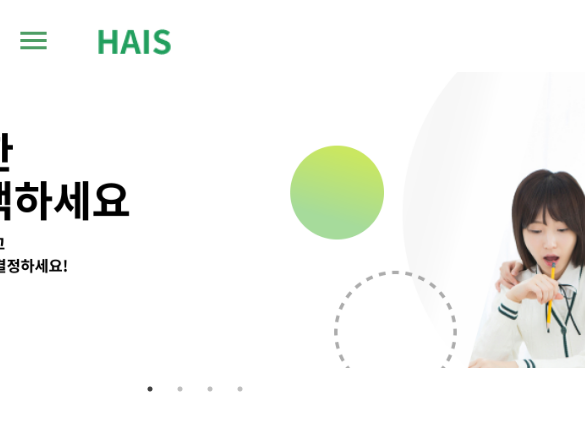
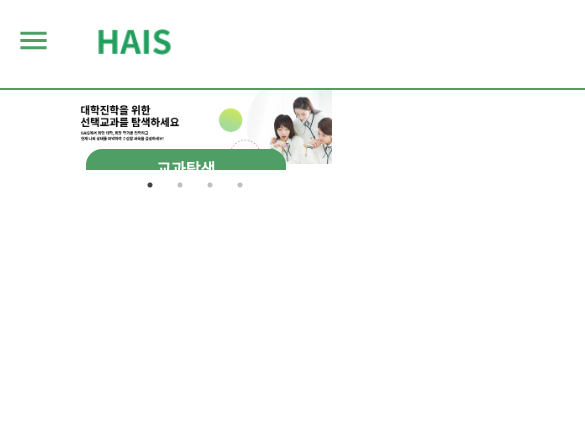
Before and after one commit to jon78a/hais-react, a React (Create React App) app: page / in a window 390 px wide. Shown: the top 430 px of the page, 585 px wide, since content can reach past the window. Built offline with nearby package versions, Linux system fonts and the light colour scheme; no server answers.

Commit message:
feature/35

```diff
--- a/src/pages/Home.tsx
+++ b/src/pages/Home.tsx
@@ -6,6 +6,7 @@ import "slick-carousel/slick/slick.css";
 import "slick-carousel/slick/slick-theme.css";
 import TextField from "@mui/material/TextField";
 import Autocomplete, { createFilterOptions } from "@mui/material/Autocomplete";
+import useMediaQuery from '@mui/material/useMediaQuery';
 
 export const Carousel = () => {
   const settings = {
@@ -15,13 +16,16 @@ export const Carousel = () => {
     slidesToShow: 1,
     slidesToScroll: 1,
   };
+
+  const matchesDesktopXl = useMediaQuery('(min-width: 900px)');
+
   return (
-    <div className="w-[70%] min-w-[1099px]">
+    <div className={`w-[70%]` } >
       <Slider {...settings}>
         <div className="relative">
           <img src="/Hais_Banner1.png" alt="banner1" />
           <Link to="/subject/search">
-            <button className="z-50 p-3 absolute text-white bg-[#4E9E65] font-bold left-[10%] top-[80%] rounded-2xl">
+            <button className="z-50 p-2 absolute text-white bg-[#4E9E65] font-black left-[10%] top-[80%] w-[200px] rounded-2xl ">
               <p>교과탐색</p>
             </button>
           </Link>
@@ -83,8 +87,21 @@ export function FreeSoloCreateOption() {
         }
         return option.univName;
       }}
+      sx={{
+        width: "150px", // 초기 크기
+        maxHeight: "25px",
+
+        '@media (min-width: 768px)': {
+          width: "240px", // 화면 너비가 768px 이상일 때 크기 조정
+          maxHeight: "40px",
+        },
+        '@media (min-width: 1024px)': {
+          width: "300px",
+          maxHeight: "50px", // 화면 너비가 1024px 이상일 때 크기 조정
+        },
+
+      }}
       renderOption={(props, option) => <li {...props}>{option.univName}</li>}
-      sx={{ width: 300 }}
       freeSolo
       renderInput={(params) => <TextField {...params} label="대학검색" />}
     />
--- a/src/view/container/BaseContainer.tsx
+++ b/src/view/container/BaseContainer.tsx
@@ -53,6 +53,7 @@ export const BaseContainer = ({
         window.location.replace(routes.home.path);
       },
     }}>
+
       <TopNavBarXl />
       <TopNavBarSm />
       {children}
@@ -61,10 +62,10 @@ export const BaseContainer = ({
 }
 
 export function TopNavBarXl(){
-  const matchesDesktopXl = useMediaQuery('(min-width: 1100px)'); //matchesDesktopXl에 최소 너비 1100px 일 때 true 또는 false를 설정
+  const matchesDesktopXl = useMediaQuery('(min-width: 900px)'); //matchesDesktopXl에 최소 너비 1100px 일 때 true 또는 false를 설정
 
   return (
-    <div className={`flex justify-center ${matchesDesktopXl ? 'min-w-[1100px]' : 'hidden'} ` }>
+    <div className={`flex justify-center ${matchesDesktopXl ? 'min-w-[900px]' : 'hidden'} ` }>
       <AppBar position={"static"} color={"inherit"} sx={{
         boxShadow: "none",
         borderBottomWidth: "2px",
@@ -84,7 +85,7 @@ export function TopNavBarXl(){
 }
 
 export function TopNavBarSm() {
-  const matchesDesktopSm = useMediaQuery('(max-width: 1099px)');
+  const matchesDesktopSm = useMediaQuery('(max-width: 899px)');
 
   const StyledToolbar = styled(Toolbar)`
   display: flex;
@@ -93,8 +94,12 @@ export function TopNavBarSm() {
   `
 
   return (
-    <div className={`${matchesDesktopSm ? 'min-w-[1099px]' : 'hidden'}`}>
-      <AppBar position="static" color={"inherit"}>
+    <div className={`${matchesDesktopSm ? 'min-w-[899px]' : 'hidden'} h-full`}>
+      <AppBar position="static" color={"inherit"} sx={{boxShadow: "none",
+        borderBottomWidth: "2px",
+        borderColor: "primary.main",
+        pb: 2
+      }}>
         <StyledToolbar>
           <TemporaryDrawer />
           <Link to={"/"}>
--- a/src/view/interactor/SubjectSearchInteractor.tsx
+++ b/src/view/interactor/SubjectSearchInteractor.tsx
@@ -16,6 +16,7 @@ import {
 } from "../../schema/states/SubjectSearch";
 import { Box, Typography } from "@mui/material";
 import { theme } from "../../theme";
+import useMediaQuery from '@mui/material/useMediaQuery';
 
 const SubjectSearchInteractor = () => {
   const service = useSubjectSearchService();
@@ -32,9 +33,9 @@ const SubjectSearchInteractor = () => {
 
   //추가한 부분!
   const [showTable, setShowTable] = useState(false);
-
+  const matchesDesktopSm = useMediaQuery('(max-width: 900px)');
   return (
-    <Box sx={{px:"15%"}}>
+    <Box sx={{ px: matchesDesktopSm ? "2%" : "15%" }}>
       <MajorSearchFilter
         inputUnivKeyword={debounce((value) => {
           setUnivKeyword(value);
@@ -82,12 +83,11 @@ const SubjectSearchInteractor = () => {
       />
       {showTable && (
         <>
-          <p>검색된 대학(Univ): {univChoice.name}</p>
-          <p>검색된 학과(Major): {majorChoice.name}</p>
-          <Typography variant="h6" sx={{m:2, fontWeight: 'bold', textAlign: 'left', width:'90%' }} style={{ color: theme.palette.primary.main }}>
+          <Typography variant="h6" sx={{m:2, fontWeight: 'bold', textAlign: 'left', width:'100%' }} style={{ color: theme.palette.primary.main }}>
             추천교과 목록
           </Typography>
           <SearchTable />
+
         </>
       )}
     </Box>
--- a/src/view/presenter/subject-search.ui/SearchTable.tsx
+++ b/src/view/presenter/subject-search.ui/SearchTable.tsx
@@ -17,34 +17,6 @@ export interface TableDataInfo {
   optionalSubject: OptionalSubject;
   recommendPoint: number;
   button: JSX.Element;
-}
-
-//성적 외부에서 불러올 예정
-export const Grade = () => {
-  return [
-    { subjectGroup: "국어", grade: 3 },
-    { subjectGroup: "수학", grade: 1 },
-    { subjectGroup: "과학", grade: 2 },
-    { subjectGroup: "체육", grade: 4 }
-  ];
-};
-
-export const MajorInfo = () => {
-  return [
-    {
-      majorname: "정보시스템",
-      subjects: ["화법과 작문", "물리학Ⅰ", "고급 화학"]
-    },
-    {
-      majorname: "기계공학과",
-      subjects: ["미적분", "물리학Ⅰ", "고급 물리학"]
-    },
-    {
-      majorname: "생명과학과",
-      subjects: ["수학Ⅰ", "생명과학Ⅰ", "고급 물리학"]
-    },
-
-  ];
 }
 
 const SearchTable: React.FC = () => {
```
